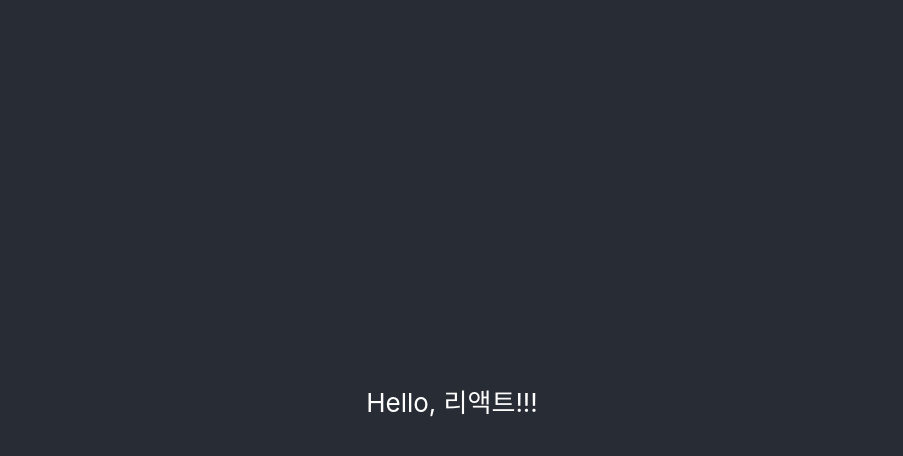
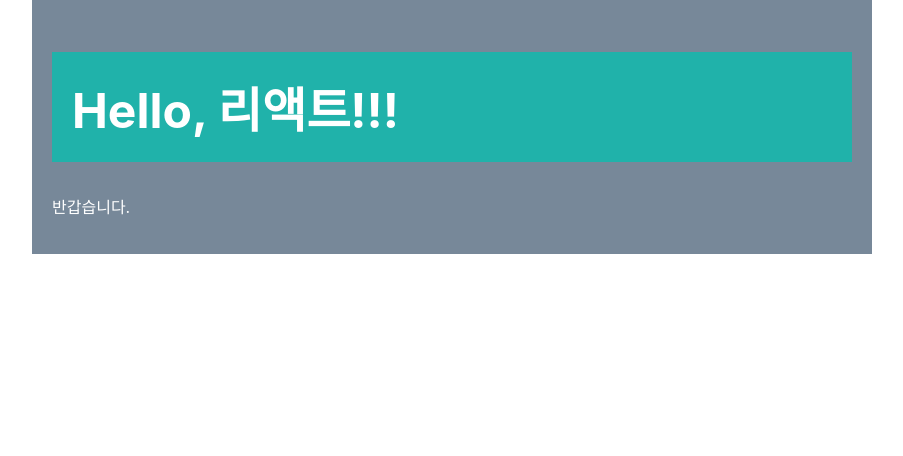
Before and after one commit to Algoruu/ReactExam, a React (Create React App) app in the folder todolist/: page / in a window 1280 px wide. Shown: the top 456 px of the page, without its empty margins (188-1091 px from the left). Built offline with nearby package versions, Linux system fonts and the light colour scheme.

Commit message:
jsx 문법 1

```diff
--- a/todolist/src/App.css
+++ b/todolist/src/App.css
@@ -1,3 +1,21 @@
+.container{
+  max-width: 800px;
+  margin: 0 auto;
+  padding: 20px;
+  background-color: lightslategray;
+  color: white;
+}
+
+
+.test {
+  background: lightseagreen;
+  color: white;
+  font-size: 48px;
+  font-weight: bold;
+  padding: 20px;
+}
+
+
 .App {
   text-align: center;
 }
--- a/todolist/src/App.tsx
+++ b/todolist/src/App.tsx
@@ -4,10 +4,17 @@ import './App.css';
 
 function App() {
   return (
-    <div className="App-header">
-      Hello, 리액트!!!
+    <div className="container">
+      <h1 className='test'>Hello, 리액트!!!</h1>
+      <p>반갑습니다.</p>
     </div>
   );
 }
 
+// function App(){
+//   return React.createElement("div", null, "Hello", "리액트!!!",
+//     React.createElement("p", null, "반갑습니다.")
+//   );
+// } // 이러한 기존의 자바스크립트 문법을 명확하게 표현하기 위해 만들어진게 리액트의 jsx(위의 코드)
+
 export default App;
```
